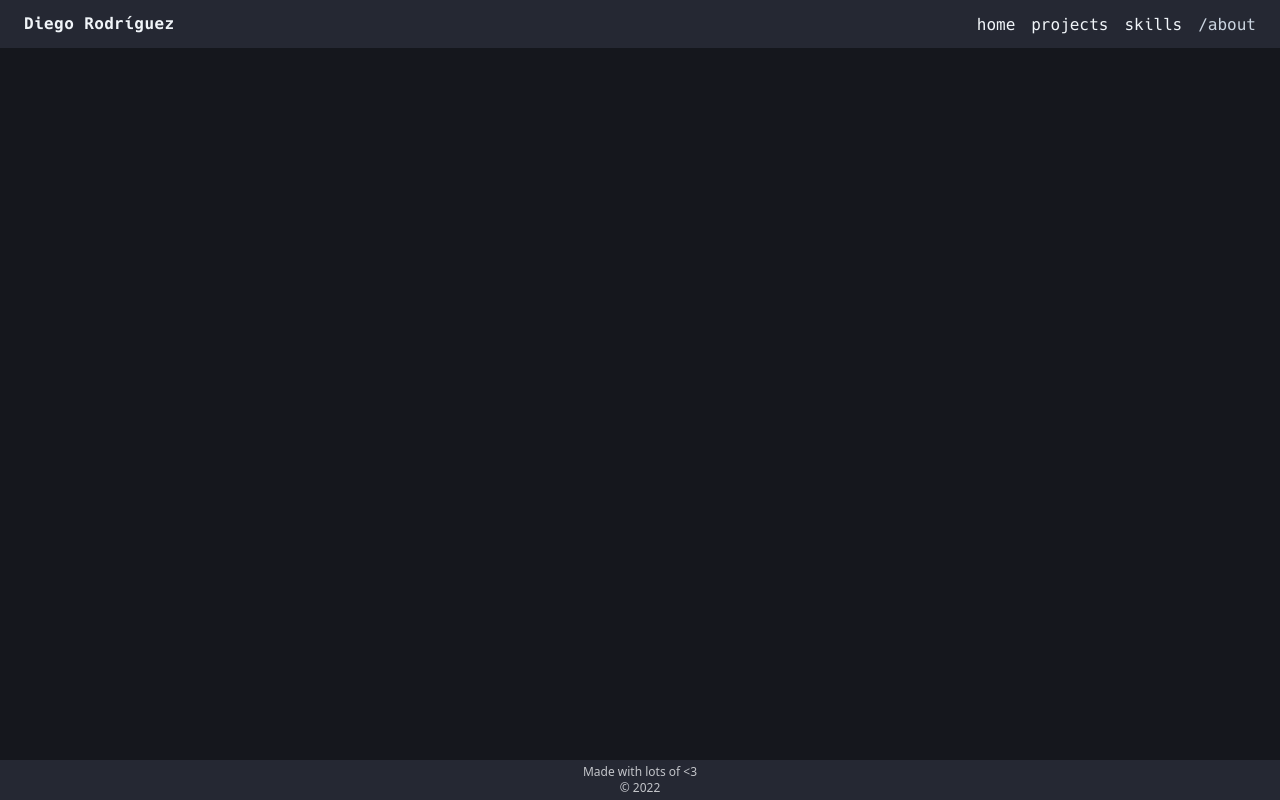
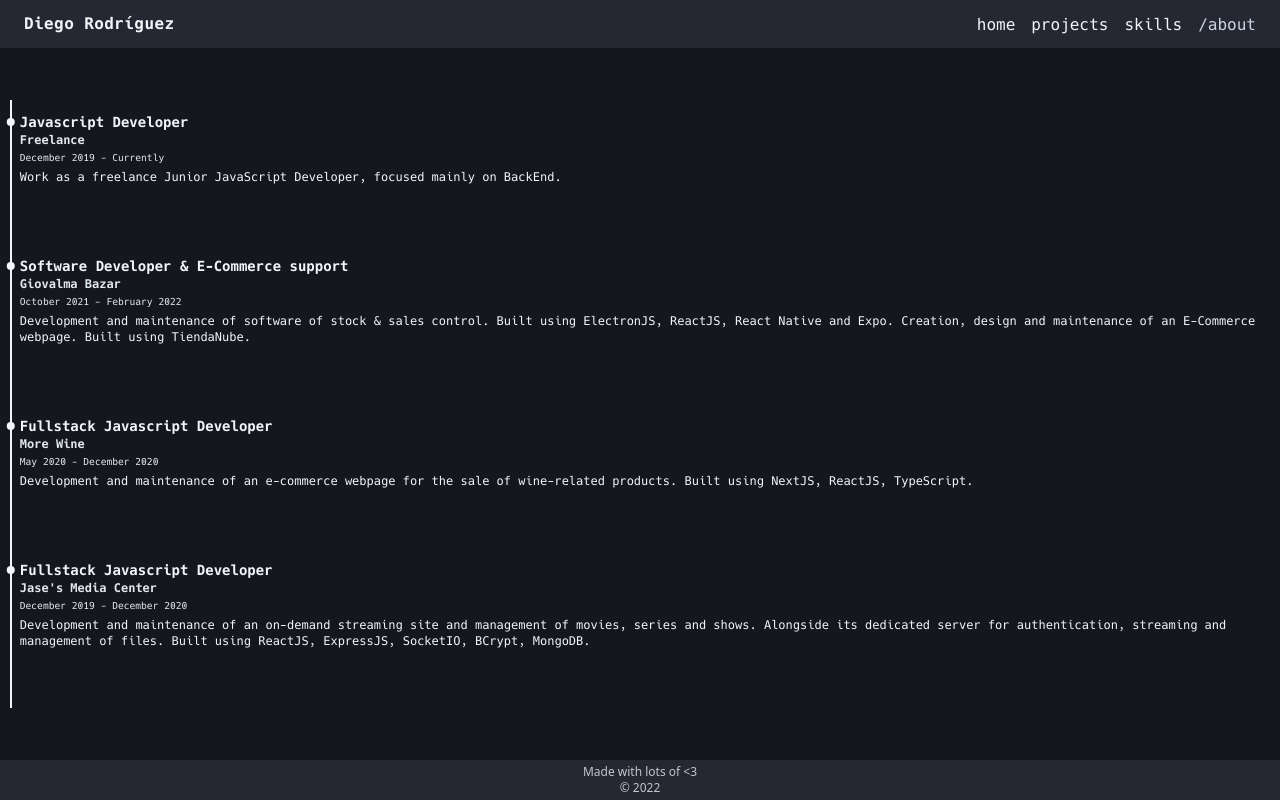
Before and after one commit to diegorlb/PortfolioRemake, a Next.js app: page /about in a window 1280 px wide. Built offline with nearby package versions, Linux system fonts and the light colour scheme.

Commit message:
Updated pakages. Added information on about page.

```diff
--- a/components/HoverIcon/index.tsx
+++ b/components/HoverIcon/index.tsx
@@ -21,6 +21,7 @@ const HoverIcon: FunctionComponent<HoverIconProps> = ({ icon, accent, title, ...
       onMouseLeave={() => setHover(false)}>
       <Icon
         className={'w-8 h-8 m-1 text-slate-100 transition-colors'}
+        title={title}
         style={{ ...(hover ? { color: accent, } : {}), }} />
     </m.div>
   )
--- /dev/null
+++ b/components/JobSection/index.tsx
@@ -0,0 +1,39 @@
+import { FunctionComponent, } from 'react'
+import { m, } from 'framer-motion'
+
+type JobSectionProps = {
+  index: number,
+  title: string,
+  company: string,
+  from: string,
+  to: string,
+  info: string,
+}
+
+const JobSection: FunctionComponent<JobSectionProps> = ({ index, title, company, from, to, info, }) => {
+  return (
+    <m.div
+      className={'w-full flex flex-grow overflow-hidden'}
+      custom={index}
+      initial={'hidden'}
+      animate={'visible'}
+      variants={{
+        visible: (i: number) => ({
+          opacity: 1,
+          x: 0,
+          transition: { delay: (i + 1) * 0.15, },
+        }),
+        hidden: { opacity: 0, x: 25, },
+      }}>
+      <div className={'w-[0.75rem] h-full mr-[0.5rem] border-r-2 border-r-slate-100 relative before:content-[""] before:absolute before:w-[0.5rem] before:h-[0.5rem] before:rounded-full before:left-full before:right-0 before:-translate-x-[calc(50%-0.75px)] before:top-[1.15rem] before:bg-slate-100'} />
+      <div className={'w-full h-full flex flex-col mr-[0.5rem] py-3'}>
+        <span className={'font-hack font-bold text-sm text-slate-100'}>{title}</span>
+        <span className={'font-hack font-semibold text-xs text-slate-200'}>{company}</span>
+        <span className={'font-hack font-light text-xxs text-slate-200 my-1'}>{from} - {to}</span>
+        <p className={'font-hack text-xs text-slate-100'}>{info}</p>
+      </div>
+    </m.div>
+  )
+}
+
+export default JobSection
--- a/components/LayoutWrapper/index.tsx
+++ b/components/LayoutWrapper/index.tsx
@@ -5,6 +5,7 @@ import { m } from 'framer-motion'
 
 type LayoutWrapperProps = {
   title: string,
+  children: JSX.Element | Array<JSX.Element>,
 }
 
 const LayoutWrapper: FunctionComponent<LayoutWrapperProps> = ({ title, children, }) => {
--- a/components/Navbar/index.tsx
+++ b/components/Navbar/index.tsx
@@ -21,7 +21,7 @@ const Navbar: FunctionComponent = ({ }) => {
           Diego Rodríguez
         </p>
         <p className={'flex sm:hidden text-slate-100 font-hack text-lg font-semibold tracking-wider uppercase'}>
-          DR
+          Diego RLB
         </p>
         <div className={'hidden sm:flex ml-auto space-x-4'}>
           {links.map((props, index) => (
--- a/pages/about.tsx
+++ b/pages/about.tsx
@@ -1,10 +1,43 @@
+import dynamic from 'next/dynamic'
 import { FunctionComponent, } from 'react'
 import LayoutWrapper from '../components/LayoutWrapper'
 
+const JobSection = dynamic(() => import('../components/JobSection'))
+
 const About: FunctionComponent = ({ }) => {
+  const jobs = [
+    {
+      title: 'Javascript Developer',
+      company: 'Freelance',
+      from: 'December 2019',
+      to: 'Currently',
+      info: 'Work as a freelance Junior JavaScript Developer, focused mainly on BackEnd.',
+    }, {
+      title: 'Software Developer & E-Commerce support',
+      company: 'Giovalma Bazar',
+      from: 'October 2021',
+      to: 'February 2022',
+      info: 'Development and maintenance of software of stock & sales control. Built using ElectronJS, ReactJS, React Native and Expo. Creation, design and maintenance of an E-Commerce webpage. Built using TiendaNube.',
+    }, {
+      title: 'Fullstack Javascript Developer',
+      company: 'More Wine',
+      from: 'May 2020',
+      to: 'December 2020',
+      info: 'Development and maintenance of an e-commerce webpage for the sale of wine-related products. Built using NextJS, ReactJS, TypeScript.',
+    }, {
+      title: 'Fullstack Javascript Developer',
+      company: 'Jase\'s Media Center',
+      from: 'December 2019',
+      to: 'December 2020',
+      info: 'Development and maintenance of an on-demand streaming site and management of movies, series and shows. Alongside its dedicated server for authentication, streaming and management of files. Built using ReactJS, ExpressJS, SocketIO, BCrypt, MongoDB.',
+    },
+  ]
+
   return (
     <LayoutWrapper title={'About'}>
-
+      <div className={'w-full h-[38rem] flex flex-col'}>
+        {jobs.map((data, index) => (<JobSection key={index} index={index} {...data} />))}
+      </div>
     </LayoutWrapper>
   )
 }
--- a/pages/skills.tsx
+++ b/pages/skills.tsx
@@ -78,7 +78,7 @@ const Skills: FunctionComponent = ({ }) => {
                   icon={icon}
                   accent={color}
                   title={name}
-                  className={'mr-3 last:mr-0 mb-2 hover:bg-slate-800 rounded-md'}
+                  className={'mr-3 last:mr-0 mb-2 hover:bg-slate-800 rounded-md block'}
                   custom={[sectionIndex, badgeIndex]}
                   initial={'hidden'}
                   animate={'visible'}
--- a/utils/GithubUtils.ts
+++ b/utils/GithubUtils.ts
@@ -40,7 +40,7 @@ const getGithubData = async (): Promise<Array<RepositoryType>> => {
     let languages: Array<string> = []
     if (isJSON(portfolio)) {
       const { tech, } = JSON.parse(portfolio) as { tech: Array<string>, }
-      languages = tech
+      languages = tech || []
     }
 
     const links = []
```
Also changed, not shown: package.json (+11 -11 lines), 1 other file (tests, documents, lock files or other folders).
